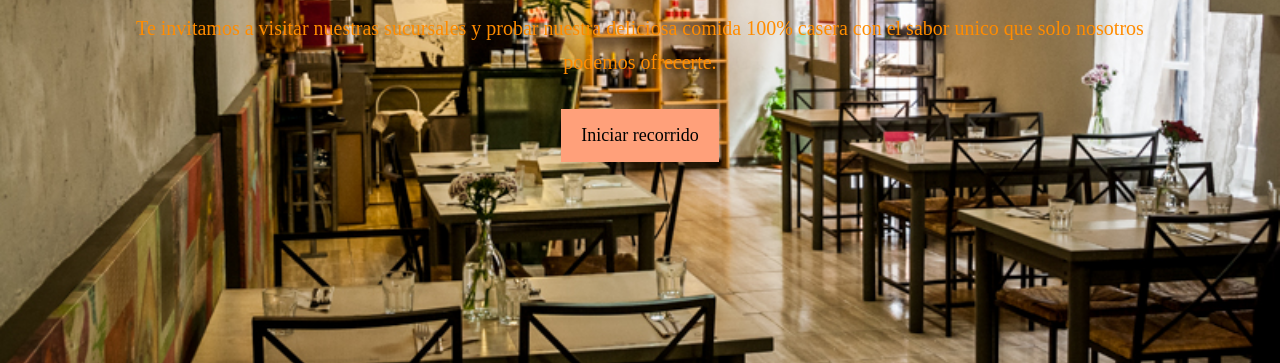
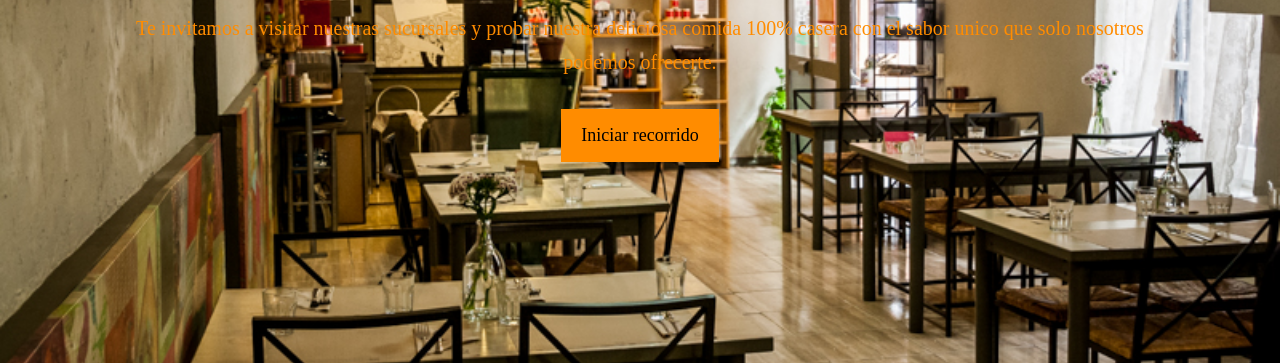
Before and after one commit to andresndl/Examen, a plain HTML site: page index.html in a window 1280 px wide. Shown: the part 437-800 px from the top of the page. Drawn offline with Linux system fonts and the light colour scheme.

Commit message:
Update Styles.css

```diff
--- a/css/Styles.css
+++ b/css/Styles.css
@@ -65,7 +65,7 @@ p {
   display: inline-block;
   font-size: 18px;
   color: black;
-  background: LightSalmon;
+  background: DarkOrange;
   padding: 13px 20px;
   border: none;
   cursor: pointer;
```
